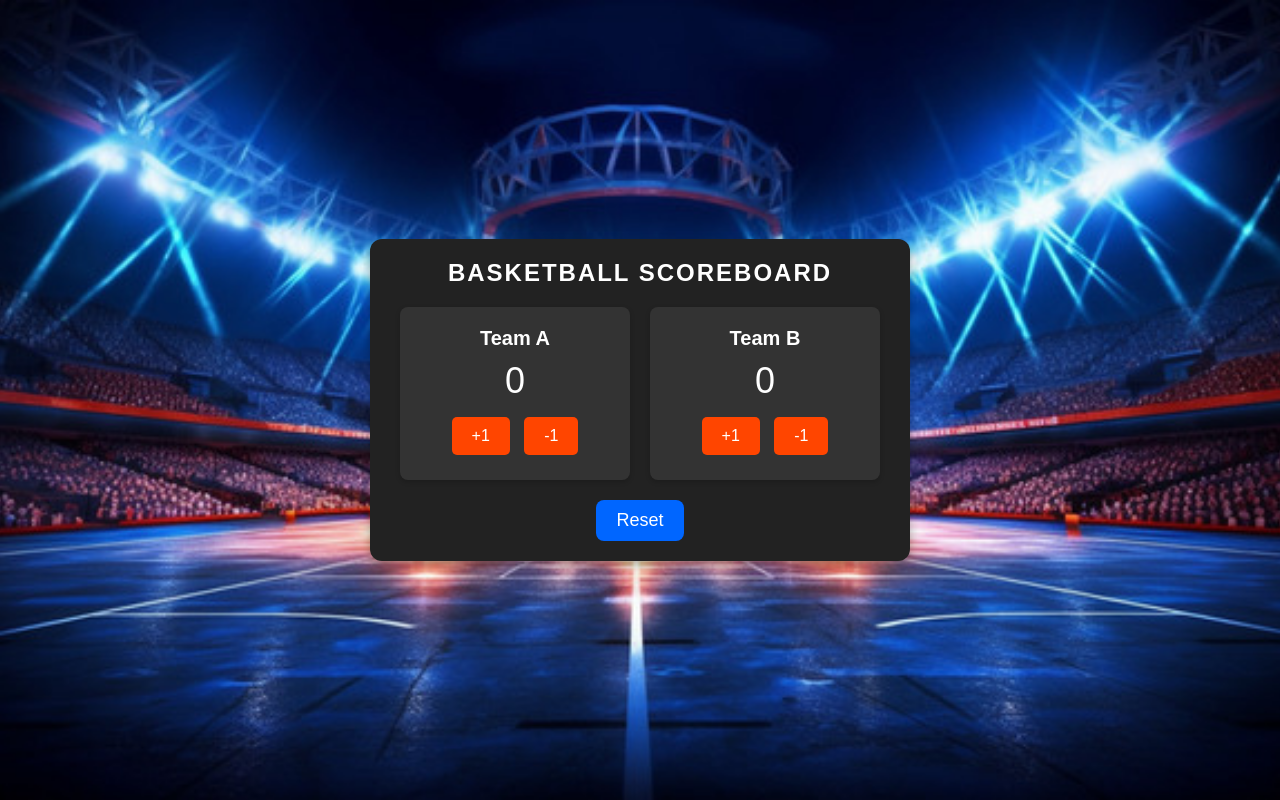
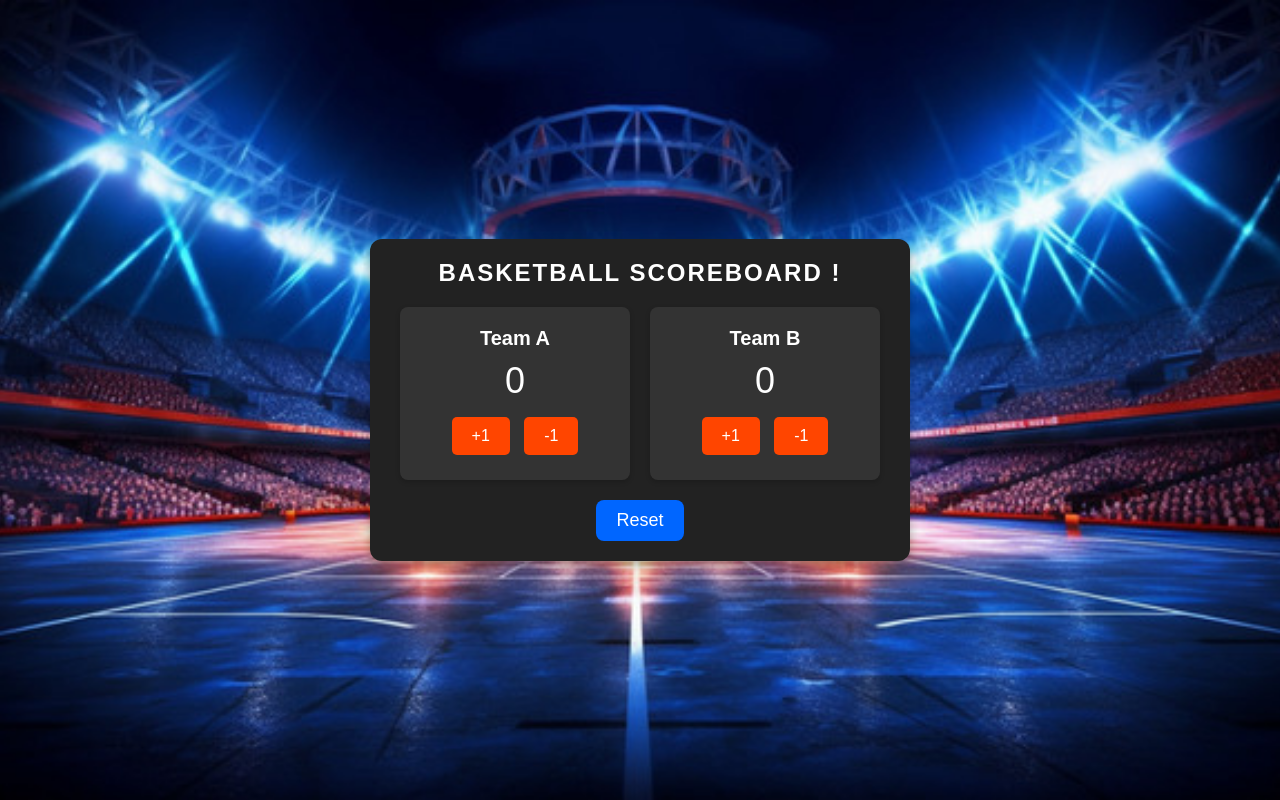
Before and after one commit to jijnasu-dixit/Javascript_Projects, a plain HTML site: page BasketBall Scorecard/index.html in a window 1280 px wide. Drawn offline with Linux system fonts and the light colour scheme.

Commit message:
update header

```diff
--- a/BasketBall Scorecard/index.html
+++ b/BasketBall Scorecard/index.html
@@ -9,7 +9,7 @@
 <body>
     <div class="scoreboard">
         <header class="scoreboard-header">
-            <h1>Basketball Scoreboard</h1>
+            <h1>Basketball Scoreboard !</h1>
         </header>
         <div class="teams">
             <div class="team">
```
